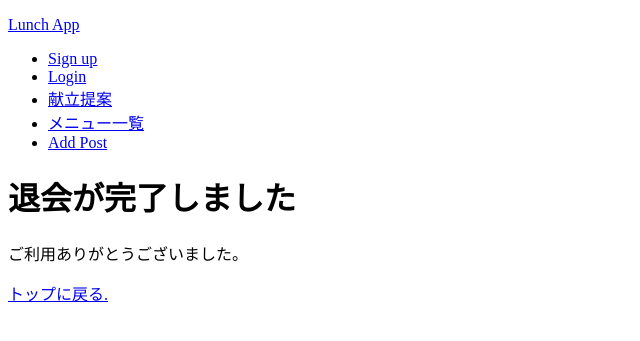
After one commit to aiyama1467/LunchProject, a Django app: page /accounts/delete/ in a window 1280 px wide. The commit adds this page. Shown: the top 341 px of the page, without its empty margins (0-640 px from the left). Run offline with Django 3.2, Linux system fonts and the light colour scheme; the visitor is signed in with stand-in values (Sample User, id 1); data that the repository does not hold is empty.

Commit message:
ユーザを削除する機能を追加

```diff
--- /dev/null
+++ b/accounts/templates/accounts/user_delete.html
@@ -0,0 +1,8 @@
+{% extends 'base.html' %}
+
+{% block content %}
+    <h1>退会が完了しました</h1>
+    <P>ご利用ありがとうございました。</P>
+
+    <a href="{% url 'menu_proposal:home' %}">トップに戻る.</a>
+{% endblock %}
--- a/accounts/templates/accounts/user_my_page.html
+++ b/accounts/templates/accounts/user_my_page.html
@@ -12,5 +12,7 @@
     {% for genre in user.genre.all %}
         {{ genre.genre_name }}
     {% endfor %}
+    <br>
+    <a href="{% url 'accounts:delete' %}">アカウント削除</a>
 
 {% endblock %}
--- a/accounts/urls.py
+++ b/accounts/urls.py
@@ -6,5 +6,6 @@ app_name = 'accounts'
 
 urlpatterns = [
     path('signup/', views.SignUpView.as_view(), name='signup'),
-    path('my_page/<int:pk>', views.UserMyPage.as_view(), name='my_page')
+    path('my_page/<int:pk>', views.UserMyPage.as_view(), name='my_page'),
+    path('delete/', views.UserDeleteView.as_view(), name='delete')
 ]
--- a/accounts/views.py
+++ b/accounts/views.py
@@ -1,6 +1,7 @@
 from django.shortcuts import render, redirect
 from django.urls import reverse_lazy
 from django.views import generic
+from django.contrib.auth import logout
 
 from accounts.models import User
 from .forms import UserCreateForm
@@ -31,4 +32,12 @@ class UserMyPage(generic.DetailView):
     template_name = 'accounts/user_my_page.html'
     context_object_name = 'user'
 
+
+class UserDeleteView(generic.TemplateView):
+
+    def get(self, request, *args, **kwargs):
+        User.objects.filter(email=self.request.user.email).delete()
+        logout(self.request)
+        return render(self.request, 'accounts/user_delete.html')
+
 # Todo: signup, login, logoutのページのレイアウトを調整する
```
